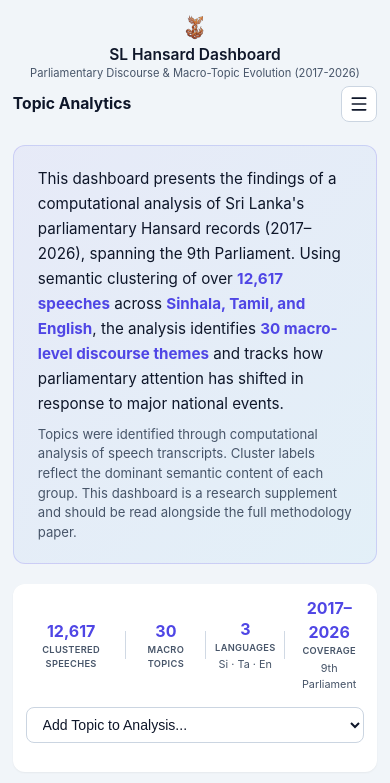
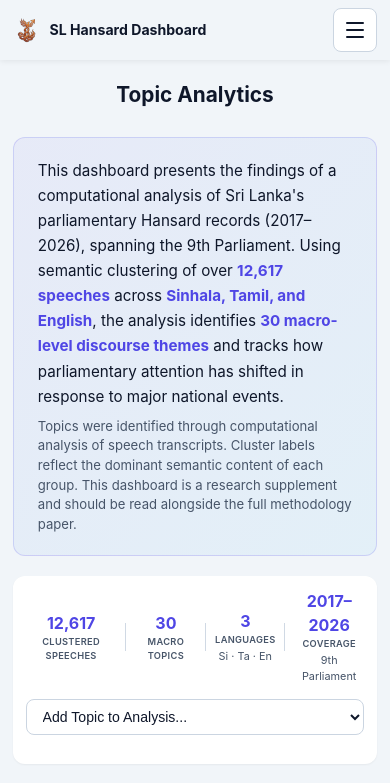
Before and after one commit to Nivin-Sithija/hansard_dashboard, a React (Vite) app: page / in a window 390 px wide. Shown: the top 783 px of the page. Built offline with nearby package versions, Linux system fonts and the light colour scheme.

Commit message:
Mobile navbar and card overflow fix

```diff
--- a/src/App.jsx
+++ b/src/App.jsx
@@ -297,24 +297,23 @@ function AppShell({
       {/* Main Content */}
       <main className="dashboard-main" style={{ flex: 1, padding: '2rem 3rem', height: '100vh', overflowY: 'auto' }}>
         <div className="mobile-top-stack">
-          <div className="mobile-brand-hero">
-            <img src="/logo.svg" alt="SL Hansard Dashboard Logo" />
-            <div>
-              <h1>SL Hansard Dashboard</h1>
-              <p>Parliamentary Discourse &amp; Macro-Topic Evolution (2017-2026)</p>
+          <div className="mobile-topbar">
+            <div className="mobile-topbar-brand">
+              <img src="/logo.svg" alt="SL Hansard Dashboard Logo" />
+              <span>SL Hansard Dashboard</span>
             </div>
-          </div>
-
-          <div className="mobile-topbar">
-            <h1 className="mobile-topbar-title">{tabTitle}</h1>
             <button
               className="mobile-menu-toggle"
               onClick={() => setIsMobileMenuOpen(prev => !prev)}
               aria-label="Open navigation menu"
               type="button"
             >
-              <Menu size={20} />
+              <Menu size={24} />
             </button>
+          </div>
+
+          <div className="mobile-brand-hero">
+            <h1 className="mobile-section-title">{tabTitle}</h1>
           </div>
         </div>
 
--- a/src/components/WordDistributionSection.jsx
+++ b/src/components/WordDistributionSection.jsx
@@ -1,4 +1,4 @@
-import React, { useMemo, useState } from 'react';
+import React, { useMemo, useState, useEffect } from 'react';
 import {
   BarChart,
   Bar,
@@ -31,6 +31,13 @@ const CustomBarTooltip = ({ active, payload }) => {
 
 export const WordDistributionSection = ({ data, selectedTopicId, evolutionData, selectedTopicsArray = [] }) => {
   const [metric, setMetric] = useState('count'); // 'count' or 'tfidf'
+  const [isMobile, setIsMobile] = useState(() => typeof window !== 'undefined' && window.innerWidth <= 768);
+
+  useEffect(() => {
+    const onResize = () => setIsMobile(window.innerWidth <= 768);
+    window.addEventListener('resize', onResize);
+    return () => window.removeEventListener('resize', onResize);
+  }, []);
 
   const chartData = useMemo(() => {
     if (selectedTopicId === 'all') return [];
@@ -160,7 +167,7 @@ export const WordDistributionSection = ({ data, selectedTopicId, evolutionData,
           <BarChart
             layout="vertical"
             data={chartData}
-            margin={{ top: 10, right: 30, left: 10, bottom: 20 }}
+            margin={{ top: 10, right: isMobile ? 8 : 30, left: 10, bottom: 20 }}
           >
             <CartesianGrid strokeDasharray="3 3" horizontal={true} vertical={false} stroke="#e2e8f0" />
             <XAxis
@@ -173,10 +180,10 @@ export const WordDistributionSection = ({ data, selectedTopicId, evolutionData,
             <YAxis
               dataKey="word"
               type="category"
-              tick={{ fill: '#475569', fontSize: 12 }}
+              tick={{ fill: '#475569', fontSize: isMobile ? 10 : 12 }}
               tickLine={false}
               axisLine={{ stroke: '#e2e8f0' }}
-              width={160}
+              width={isMobile ? 85 : 160}
             />
             <Tooltip cursor={{ fill: 'rgba(226, 232, 240, 0.4)' }} content={<CustomBarTooltip />} />
             <Bar dataKey="score" radius={[0, 4, 4, 0]}>
--- a/src/index.css
+++ b/src/index.css
@@ -274,7 +274,7 @@ h1, h2, h3, h4, h5, h6 {
 
 @media (max-width: 1024px) {
   .dashboard-main {
-    padding: 1.1rem !important;
+    padding: 4.5rem 1.1rem 1.1rem !important;
     height: auto !important;
     min-height: 100vh;
     overflow-y: visible !important;
@@ -321,8 +321,15 @@ h1, h2, h3, h4, h5, h6 {
     align-items: center;
     justify-content: space-between;
     gap: 0.9rem;
-    margin-bottom: 0.85rem;
-    padding: 0.2rem 0;
+    margin-bottom: 0;
+    padding: 0.5rem 1.1rem;
+    position: fixed;
+    top: 0;
+    left: 0;
+    right: 0;
+    z-index: 40;
+    background: var(--background-color);
+    box-shadow: 0 1px 6px rgba(0, 0, 0, 0.08);
   }
 
   .mobile-top-stack {
@@ -332,50 +339,43 @@ h1, h2, h3, h4, h5, h6 {
     z-index: 5;
   }
 
-  .mobile-brand-hero {
+  .mobile-topbar-brand {
     display: flex;
-    flex-direction: column;
     align-items: center;
-    justify-content: center;
-    text-align: center;
-    gap: 0.35rem;
-    margin-bottom: 0.2rem;
+    gap: 0.55rem;
+    overflow: hidden;
+    flex: 1;
+    min-width: 0;
   }
 
-  .mobile-brand-hero img {
+  .mobile-topbar-brand img {
     width: 28px;
     height: 28px;
     flex-shrink: 0;
   }
 
-  .mobile-brand-hero h1 {
-    margin: 0;
-    font-size: 1.03rem;
-    line-height: 1.2;
+  .mobile-topbar-brand span {
+    font-size: 0.95rem;
+    font-weight: 700;
     color: var(--text-primary);
-  }
-
-  .mobile-brand-hero p {
-    margin: 0.1rem 0 0;
-    font-size: 0.74rem;
-    color: var(--text-secondary);
-    line-height: 1.2;
-    max-width: 100%;
     white-space: nowrap;
     overflow: hidden;
     text-overflow: ellipsis;
   }
 
-  .mobile-topbar-title {
+  .mobile-brand-hero {
+    display: block;
+    padding: 1rem 0 0.6rem;
+    text-align: center;
+  }
+
+  .mobile-section-title {
     margin: 0;
-    font-size: 1.08rem;
+    font-size: 1.55rem;
+    font-weight: 700;
     line-height: 1.2;
-    font-weight: 700;
     color: var(--text-primary);
-    max-width: calc(100vw - 80px);
-    white-space: nowrap;
-    overflow: hidden;
-    text-overflow: ellipsis;
+    text-align: center;
   }
 
   .mobile-menu-toggle,
@@ -383,8 +383,8 @@ h1, h2, h3, h4, h5, h6 {
     display: inline-flex;
     align-items: center;
     justify-content: center;
-    width: 36px;
-    height: 36px;
+    width: 44px;
+    height: 44px;
     border-radius: var(--radius-md);
     border: 1px solid var(--border-color);
     background: var(--surface-color);
@@ -603,6 +603,59 @@ h1, h2, h3, h4, h5, h6 {
     font-size: 0.7rem !important;
   }
 
+  .comparative-subtab-nav {
+    gap: 0.4rem !important;
+  }
+
+  .comparative-subtab-btn {
+    padding: 0.42rem 0.7rem !important;
+    font-size: 0.78rem !important;
+    gap: 0.3rem !important;
+  }
+
+  .comparative-subtab-btn svg {
+    width: 14px !important;
+    height: 14px !important;
+  }
+
+  .heatmap-controls {
+    padding: 0.85rem 1rem !important;
+    gap: 0.75rem !important;
+  }
+
+  .heatmap-controls-info {
+    margin-left: 0 !important;
+    width: 100%;
+    font-size: 0.76rem !important;
+  }
+
+  .heatmap-legend {
+    gap: 0.35rem !important;
+    margin-top: 0.9rem !important;
+  }
+
+  .topic-stats-grid {
+    gap: 0.65rem !important;
+  }
+
+  .topic-stat-card {
+    padding: 0.75rem 0.7rem !important;
+  }
+
+  .topic-stat-label-text {
+    font-size: 0.78rem !important;
+    margin-bottom: 0.5rem !important;
+  }
+
+  .topic-stat-numbers {
+    gap: 0.75rem !important;
+    flex-wrap: wrap;
+  }
+
+  .topic-stat-num {
+    font-size: 1.1rem !important;
+  }
+
   .comparative-speaker-summary {
     gap: 0.7rem !important;
   }
@@ -632,31 +685,30 @@ h1, h2, h3, h4, h5, h6 {
   .dashboard-disclaimer {
     margin-top: 1.5rem;
     font-size: 0.67rem;
+    text-align: center;
   }
 }
 
 @media (max-width: 640px) {
   .dashboard-main {
-    padding: 0.8rem !important;
+    padding: 4.2rem 0.8rem 0.8rem !important;
+  }
+
+  .mobile-topbar {
+    padding: 0.5rem 0.8rem;
   }
 
   .page-title {
     display: none;
   }
 
-  .mobile-topbar-title {
-    font-size: 0.98rem;
+  .mobile-topbar-brand span {
+    font-size: 0.88rem;
   }
 
-  .mobile-brand-hero h1 {
-    font-size: 0.97rem;
-  }
-
-  .mobile-brand-hero p {
-    font-size: 0.7rem;
-    white-space: nowrap;
-    overflow: hidden;
-    text-overflow: ellipsis;
+  .mobile-section-title {
+    font-size: 1.3rem;
+    text-align: center;
   }
 
   .speaker-profile-content {
@@ -741,6 +793,23 @@ h1, h2, h3, h4, h5, h6 {
     margin-top: 0.35rem !important;
   }
 
+  .comparative-subtab-btn {
+    padding: 0.38rem 0.55rem !important;
+    font-size: 0.74rem !important;
+  }
+
+  .topic-stat-card {
+    padding: 0.65rem 0.6rem !important;
+  }
+
+  .topic-stat-num {
+    font-size: 1rem !important;
+  }
+
+  .topic-stat-label-text {
+    font-size: 0.72rem !important;
+  }
+
   .comparative-stat-card {
     padding: 0.65rem !important;
   }
```
Also changed, not shown: src/components/ComparativeAnalysisSection.jsx (+14 -13 lines), 1 other file (tests, documents, lock files or other folders).
